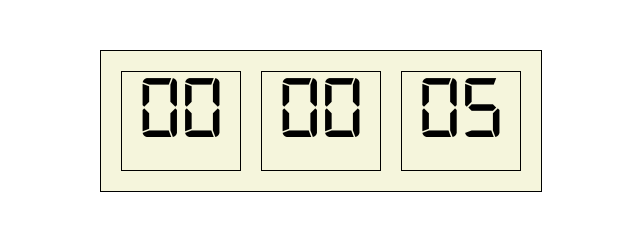
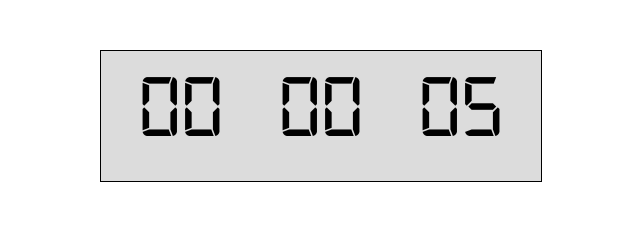
Before and after one commit to mustafaertekin/digital-clock, a plain HTML site: page index.html in a window 1280 px wide. Shown: the whole page, without its empty margins (319-959 px from the left). Drawn offline with Linux system fonts and the light colour scheme.

Commit message:
big-box borders removed

```diff
--- a/css/style.css
+++ b/css/style.css
@@ -8,14 +8,13 @@
     padding: 20px;
     border: 1px solid black;
     width: 400px;
-    height: 100px;
+    height: 90px;
     margin: 0 auto;
     margin-top: 50px;
-    background-color: beige;
+    background-color: gainsboro;
 }
 
 .big-box {
-    border: 1px solid black;
     width: 120px;
     font-size: 90px;
     text-align: center;
```
